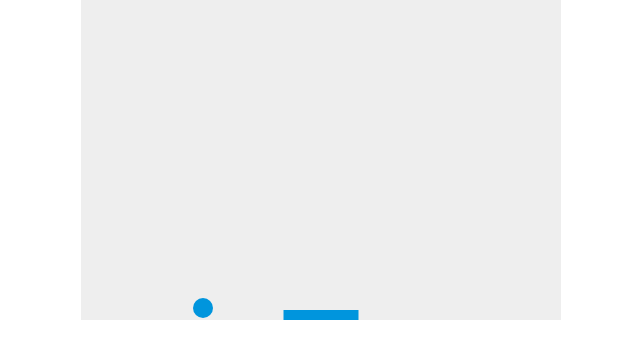
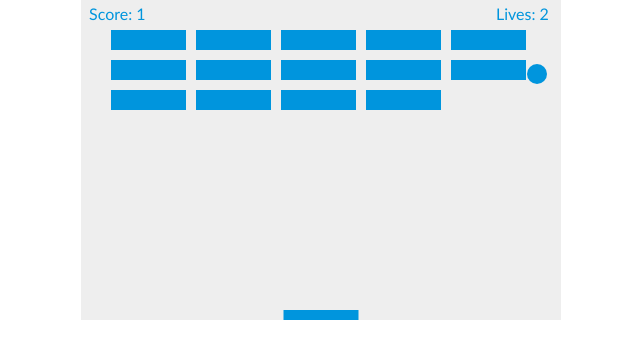
Before and after one commit to Mikhaild13/2D-Breakout-Game, a plain HTML site: page index.html in a window 1280 px wide. Shown: the whole page, without its empty margins (319-959 px from the left). Drawn offline with Linux system fonts and the light colour scheme.

Commit message:
Juego terminado

```diff
--- a/index.html
+++ b/index.html
@@ -31,6 +31,13 @@
     const ballRadius = 10;
     const paddleHeight = 10;
     const paddleWidth = 75;
+    const brickRowCount = 3;
+    const brickColumnCount = 5;
+    const brickWidth = 75;
+    const brickHeight = 20;
+    const brickPadding = 10;
+    const brickOffsetTop = 30;
+    const brickOffsetLeft = 30;
 
     let x = canvas.width / 2;
     let y = canvas.height - 30;
@@ -39,6 +46,17 @@
     let paddleX = (canvas.width - paddleWidth) / 2;
     let rightPressed = false;
     let leftPressed = false;
+    let score = 0;
+    let lives = 3;
+
+    const bricks = [];
+
+    for (let c = 0; c < brickColumnCount; c++) {
+      bricks[c] = [];
+      for (let r = 0; r < brickRowCount; r++) {
+        bricks[c][r] = { x: 0, y: 0, status: 1 };
+      }
+    }
 
     function drawBall() {
 
@@ -47,7 +65,6 @@
       ctx.fillStyle = '#0095DD';
       ctx.fill();
       ctx.closePath();
-
     }
 
     function drawPaddle() {
@@ -57,14 +74,36 @@
       ctx.fillStyle = '#0095DD';
       ctx.fill();
       ctx.closePath();
+    }
 
+    function drawBricks() {
+
+      for (let c = 0; c < brickColumnCount; c++) {
+        for (let r = 0; r < brickRowCount; r++) {
+          if (bricks[c][r].status === 1) {
+            const brickX = c * (brickWidth + brickPadding) + brickOffsetLeft;
+            const brickY = r * (brickHeight + brickPadding) + brickOffsetTop;
+            bricks[c][r].x = brickX;
+            bricks[c][r].y = brickY;
+            ctx.beginPath();
+            ctx.rect(brickX, brickY, brickWidth, brickHeight);
+            ctx.fillStyle = "#0095DD";
+            ctx.fill();
+            ctx.closePath();
+          }
+        }
+      }
     }
 
     function draw() {
 
       ctx.clearRect(0, 0, canvas.width, canvas.height);
+      drawBricks();
       drawBall();
       drawPaddle();
+      drawScore();
+      drawLives();
+      collisionDetection();
       x += dx;
       y += dy;
 
@@ -76,9 +115,17 @@
         if (x > paddleX && x < paddleX + paddleWidth) {
           dy= -dy;
         } else {
-          alert('GAME OVER');
-          document.location.reload();
-          clearInterval(interval);
+          lives--;
+          if (!lives) {
+            alert('GAME OVER');
+            document.location.reload();
+          }else {
+            x = canvas.width / 2;
+            y = canvas.height - 30;
+            dx = 2;
+            dy = -2;
+            paddleX = (canvas.width - paddleWidth) / 2;
+          }
         }
       }
 
@@ -88,12 +135,23 @@
         paddleX = Math.max(paddleX - 7, 0);
       }
 
+      requestAnimationFrame(draw);
+
     }
 
     document.addEventListener('keydown', keyDownHandler, false);
     document.addEventListener('keyup', keyUpHandler, false);
+    document.addEventListener('mousemove', mouseMoveHandler, false);
+
+    function mouseMoveHandler(e) {
+      const relativeX = e.clientX - canvas.offsetLeft;
+      if (relativeX > 0 && relativeX < canvas.width) {
+        paddleX = relativeX - paddleWidth / 2;
+      }
+    }
 
     function keyDownHandler(e) {
+
       if (e.key === 'Right' || e.key === 'ArrowRight') {
         rightPressed = true;
       } else if (e.key === 'Left' || e.key === 'ArrowLeft') {
@@ -102,6 +160,7 @@
     }
 
     function keyUpHandler(e) {
+
       if (e.key === 'Right' || e.key === 'ArrowRight') {
         rightPressed = false;
       } else if (e.key === 'Left' || e.key === 'ArrowLeft') {
@@ -109,7 +168,40 @@
       }
     }
 
-    const interval = setInterval(draw, 10);
+    function collisionDetection() {
+
+      for (let c = 0; c < brickColumnCount; c++) {
+        for (let r = 0; r < brickRowCount; r++) {
+          const b = bricks[c][r];
+          if (b.status === 1) {
+            if (x > b.x && x < b.x + brickWidth && y > b.y && y < b.y + brickHeight) {
+              dy = -dy;
+              b.status = 0;
+              score++;
+              if (score === brickRowCount * brickColumnCount) {
+                alert('You win!');
+                document.location.reload();
+              }
+            }
+          }
+        }
+      }
+    }
+
+    function drawScore() {
+
+      ctx.font = '16px Calibri';
+      ctx.fillStyle = '#0095DD';
+      ctx.fillText(`Score: ${score}`, 8, 20);
+    }
+
+    function drawLives() {
+      ctx.font = "16px Calibri";
+      ctx.fillStyle = "#0095DD";
+      ctx.fillText(`Lives: ${lives}`, canvas.width - 65, 20);
+}
+
+    draw();
 
   </script>
 </body>
```
